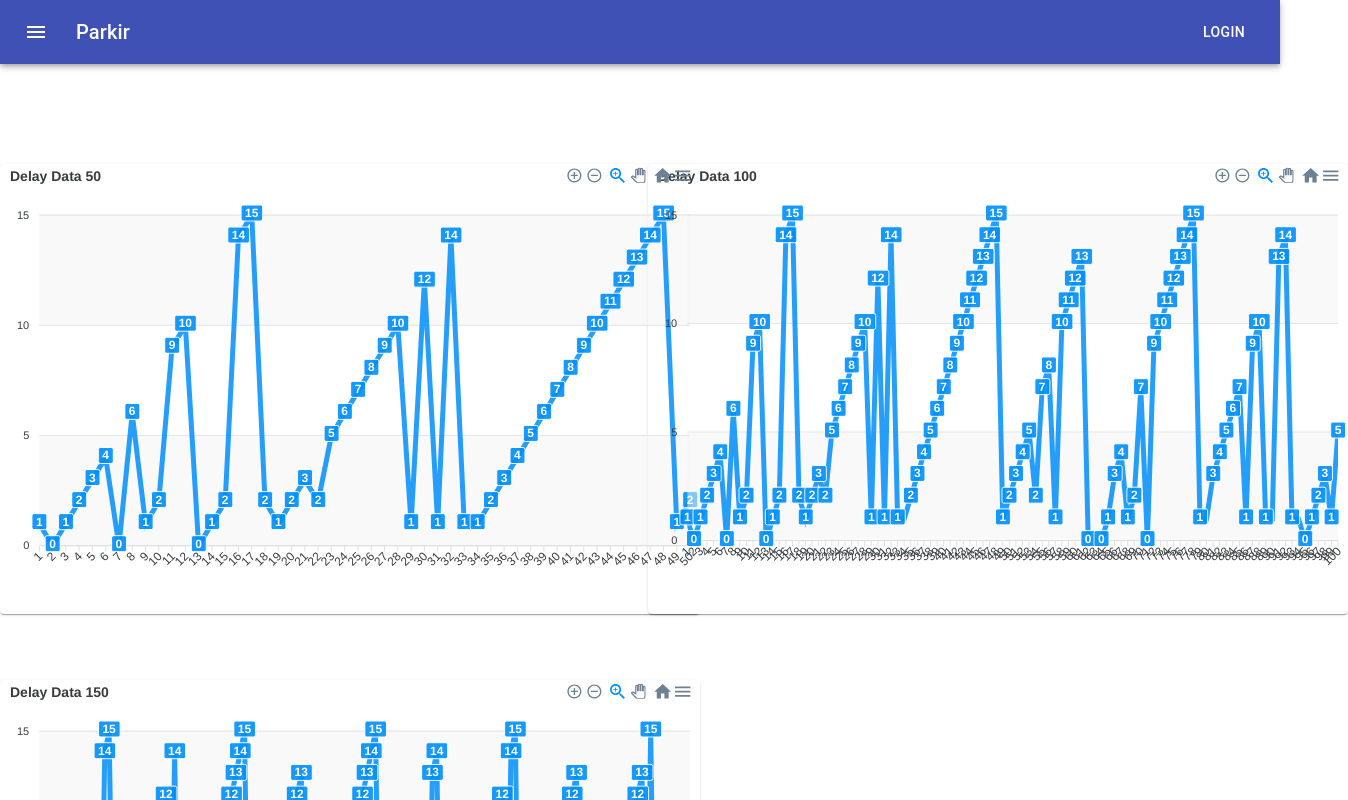
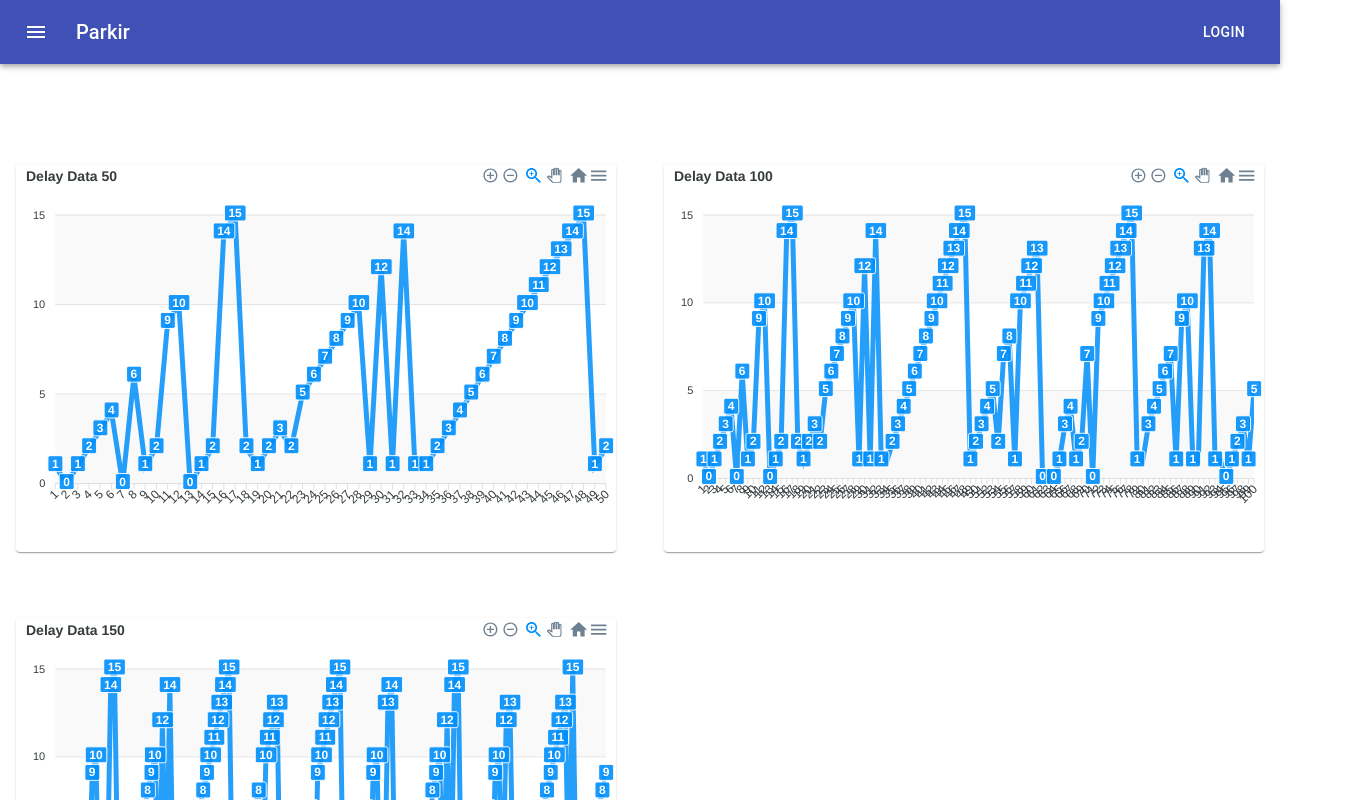
Before and after one commit to badrus123/Frontend-Chart-Parkir, a React (Create React App) app: page /delay-chart in a window 1280 px wide. Shown: the top 800 px of the page, 1348 px wide, since content can reach past the window. Built offline with nearby package versions, Linux system fonts and the light colour scheme.

Commit message:
responsive

```diff
--- a/src/pages/Delay.jsx
+++ b/src/pages/Delay.jsx
@@ -12,6 +12,9 @@ const useStyles = makeStyles(theme => ({
       width: '500px',
     },
     [theme.breakpoints.up('lg')]: {
+      width: '600px',
+    },
+    [theme.breakpoints.up('xl')]: {
       width: '700px',
     },
     marginTop: '50px',
@@ -24,6 +27,9 @@ const useStyles = makeStyles(theme => ({
       width: '500px',
     },
     [theme.breakpoints.up('lg')]: {
+      width: '600px',
+    },
+    [theme.breakpoints.up('xl')]: {
       width: '700px',
     },
   },
--- a/src/pages/Home.jsx
+++ b/src/pages/Home.jsx
@@ -338,7 +338,7 @@ export default function Home() {
                     Total User
                   </Typography>
                   <Typography variant={'p'} className={classes.descPaper}>
-                    18 0000 +
+                    150 ++
                   </Typography>
                 </Grid>
               </Grid>
@@ -372,7 +372,7 @@ export default function Home() {
                     Revenue
                   </Typography>
                   <Typography variant={'p'} className={classes.descPaper}>
-                    Rp 18 M
+                    Rp {hargaReg + hargaVIP}
                   </Typography>
                 </Grid>
               </Grid>
--- a/src/pages/Occupancy.jsx
+++ b/src/pages/Occupancy.jsx
@@ -12,6 +12,9 @@ const useStyles = makeStyles(theme => ({
       width: '500px',
     },
     [theme.breakpoints.up('lg')]: {
+      width: '600px',
+    },
+    [theme.breakpoints.up('xl')]: {
       width: '700px',
     },
     marginTop: '50px',
@@ -24,6 +27,9 @@ const useStyles = makeStyles(theme => ({
       width: '500px',
     },
     [theme.breakpoints.up('lg')]: {
+      width: '600px',
+    },
+    [theme.breakpoints.up('xl')]: {
       width: '700px',
     },
   },
--- a/src/pages/OccupencyChart.jsx
+++ b/src/pages/OccupencyChart.jsx
@@ -17,6 +17,9 @@ const useStyles = makeStyles(theme => ({
       width: '500px',
     },
     [theme.breakpoints.up('lg')]: {
+      width: '600px',
+    },
+    [theme.breakpoints.up('xl')]: {
       width: '700px',
     },
   },
@@ -28,6 +31,9 @@ const useStyles = makeStyles(theme => ({
       width: '500px',
     },
     [theme.breakpoints.up('lg')]: {
+      width: '600px',
+    },
+    [theme.breakpoints.up('xl')]: {
       width: '700px',
     },
   },
```
